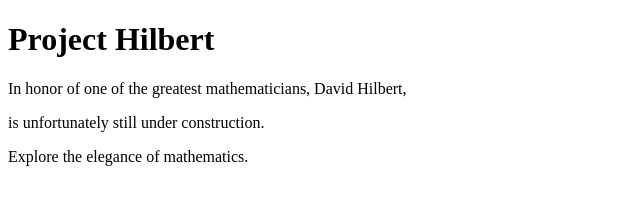
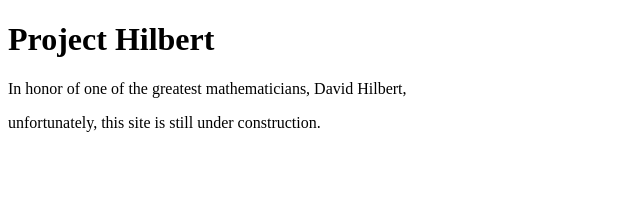
Before and after one commit to Abhiram-47/projecthilbert.github.io, a plain HTML site: page index.html in a window 1280 px wide. Shown: the whole page, without its empty margins (0-640 px from the left). Drawn offline with Linux system fonts and the light colour scheme.

Commit message:
Update index.html

```diff
--- a/index.html
+++ b/index.html
@@ -11,7 +11,6 @@
 <body>
     <h1>Project Hilbert</h1>
     <p>In honor of one of the greatest mathematicians, David Hilbert,</p>
-    <p>is unfortunately still under construction.</p>
-    <p class="math">Explore the elegance of mathematics.</p>
+    <p>unfortunately, this site is still under construction.</p>
 </body>
 </html>
```
